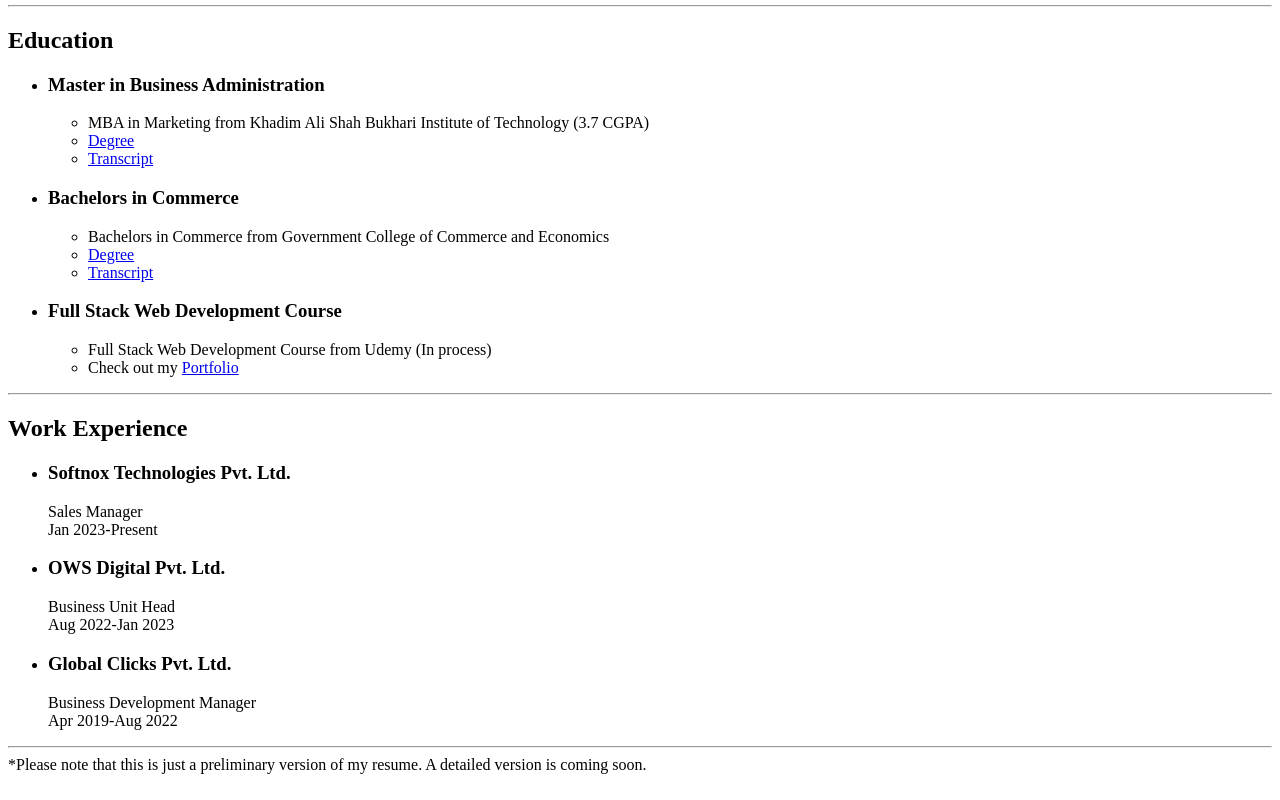
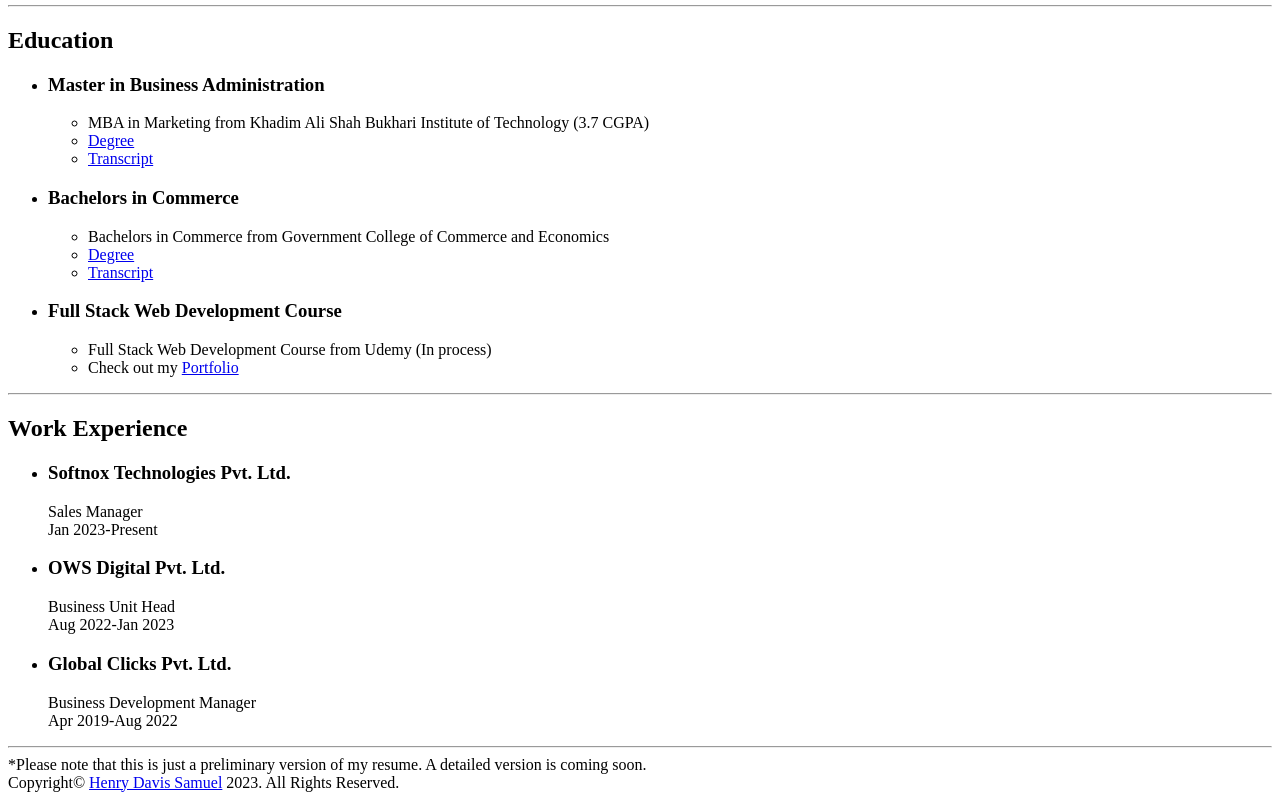
Before and after one commit to HenryDSamuels/henry-resume, a plain HTML site: page index.html in a window 1280 px wide. Shown: the part 438-1238 px from the top of the page. Drawn offline with Linux system fonts and the light colour scheme.

Commit message:
Update index.html

```diff
--- a/index.html
+++ b/index.html
@@ -63,7 +63,9 @@
             </li>
         </ul>
         <hr/>
-        <footer>*Please note that this is just a preliminary version of my resume. A detailed version is coming soon.</footer>
+        <footer>*Please note that this is just a preliminary version of my resume. A detailed version is coming soon.<br/>
+            Copyright© <a href="https://github.com/henrydsamuels">Henry Davis Samuel</a> 2023. All Rights Reserved.
+        </footer>
 
     </body>
 
```
